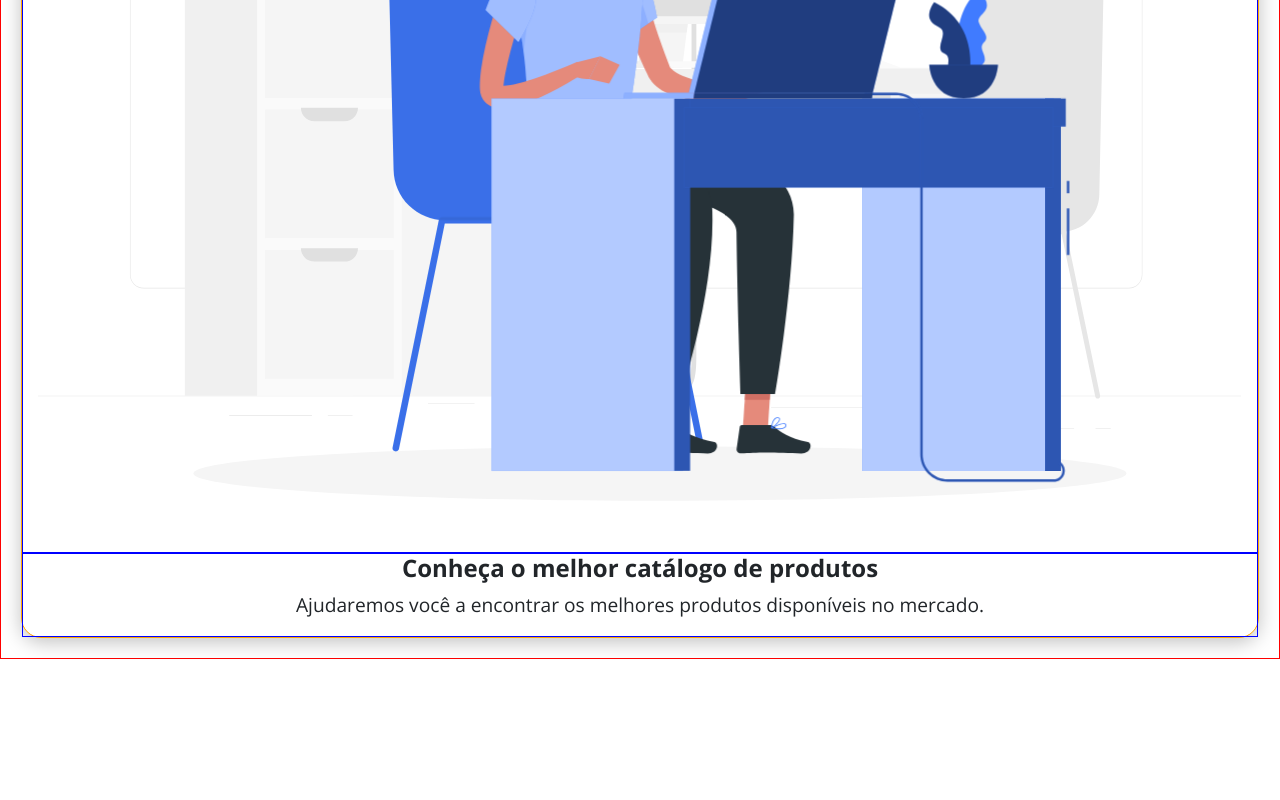
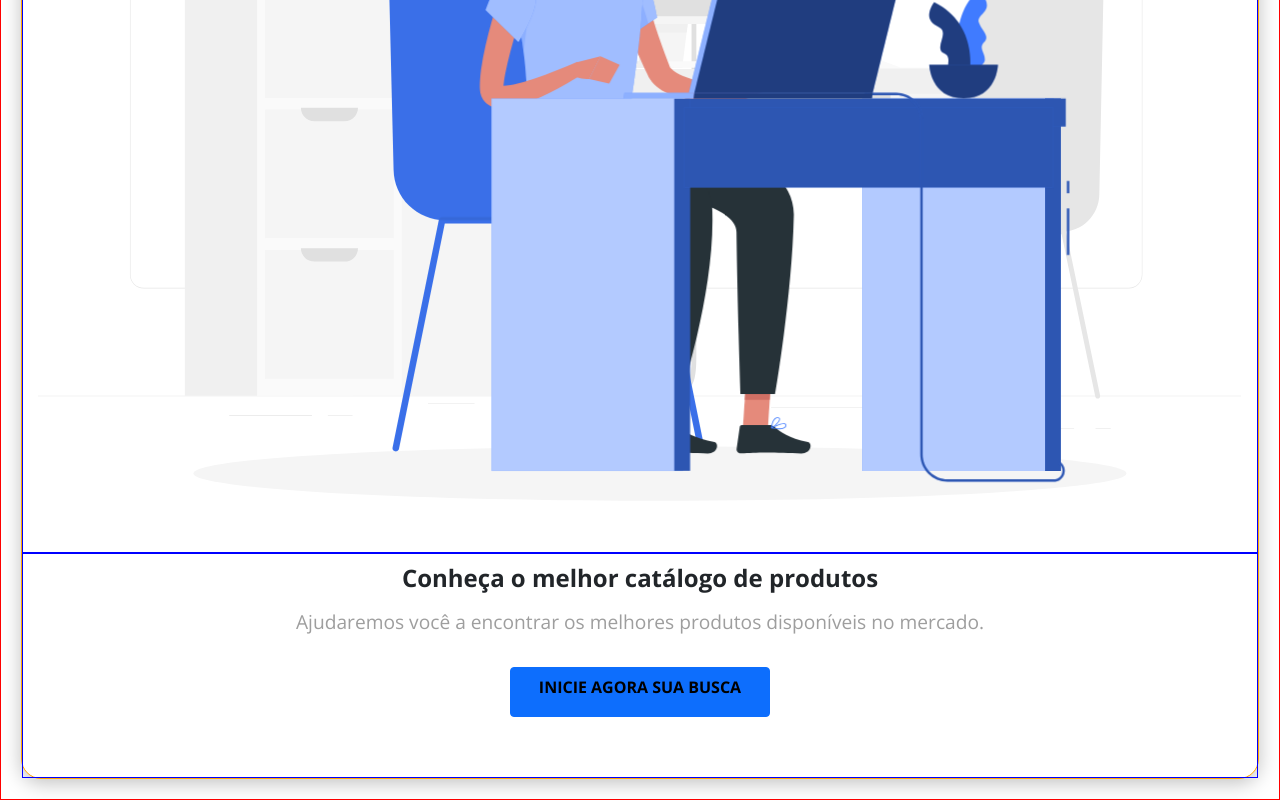
Before and after one commit to eidiego/DSCatalog_react, a React (Create React App) app: page / in a window 1280 px wide. Shown: the part 535-1335 px from the top of the page. Before the commit the page ends 1194 px from the top, so only its background shows below. Built offline with nearby package versions, Linux system fonts and the light colour scheme.

Commit message:
Styles: Add css in Home Component

```diff
--- /dev/null
+++ b/src/components/ButtonIcon/index.tsx
@@ -0,0 +1,11 @@
+import './styles.css'
+
+const ButtonIcon = () => {
+    return (
+        <button className="btn btn-primary btn-icon">
+            <h6>INICIE AGORA SUA BUSCA</h6>
+        </button>
+    )
+}
+
+export default ButtonIcon
--- /dev/null
+++ b/src/components/ButtonIcon/styles.css
@@ -0,0 +1,5 @@
+.btn-icon {
+    width: 260px;
+    height: 50px;
+    color: #000;
+}
--- a/src/pages/Home/index.tsx
+++ b/src/pages/Home/index.tsx
@@ -1,4 +1,5 @@
 import { ReactComponent as MainImage } from 'assets/images/main-image.svg'
+import ButtonIcon from 'components/ButtonIcon';
 import Navbar from 'components/Navbar';
 import './styles.css';
 
@@ -12,6 +13,7 @@
                     <div className='home-content-container'>
                         <h1>Conheça o melhor catálogo de produtos</h1>
                         <p>Ajudaremos você a encontrar os melhores produtos disponíveis no mercado.</p>
+                        <ButtonIcon />
                     </div>
                     <div className='home-image-container'>
                         <MainImage />
--- a/src/pages/Home/styles.css
+++ b/src/pages/Home/styles.css
@@ -16,14 +16,18 @@
 
 .home-content-container {
     border:1px solid blue;
+    padding: 10px 10px 60px 10px;
 }
 
 .home-container h1 {
     font-size: 1em;
+    margin-bottom: 15px;
 }
 
 .home-container p {
     font-size: 0.8em;
+    color: #9e9e9e;
+    margin-bottom: 30px;
 }
 
 .home-image-container {
```
